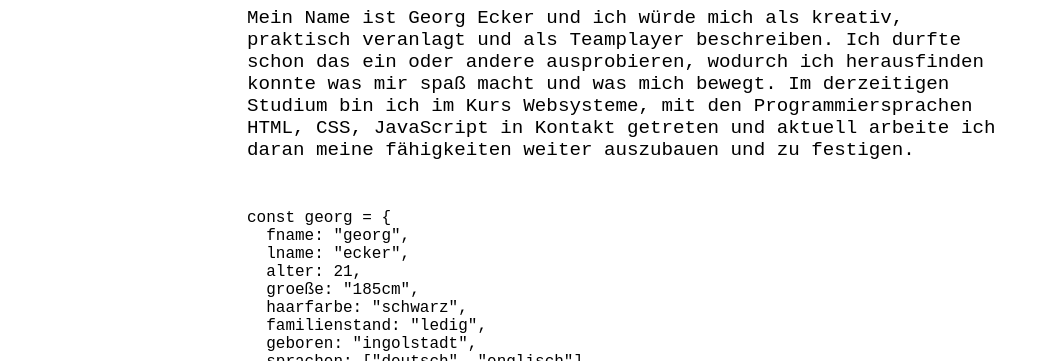
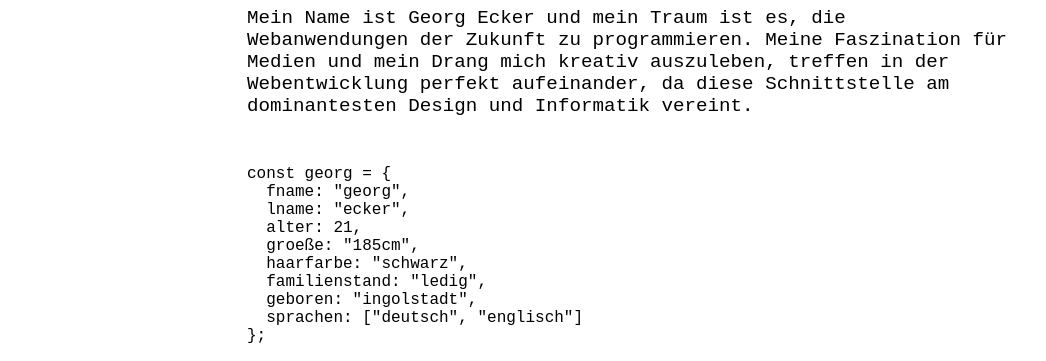
Before and after one commit to GWANDOcode/personal_webpage, a plain HTML site: page index.html in a window 1280 px wide. Shown: the part 813-1174 px from the top of the page, without its empty margins (9-1055 px from the left). Drawn offline with Linux system fonts and the light colour scheme.

Commit message:
Change About me Text

```diff
--- a/index.html
+++ b/index.html
@@ -26,14 +26,11 @@
                 <img src="./images/georg_ecker.jpg" alt="image of Georg Ecker">
                 <h1>Georg Ecker</h1>
                 <p>
-                    Mein Name ist Georg Ecker und ich würde mich als kreativ,
-                    praktisch veranlagt und als Teamplayer beschreiben.
-                    Ich durfte schon das ein oder andere ausprobieren, wodurch
-                    ich herausfinden konnte was mir spaß macht und was mich bewegt.
-                    Im derzeitigen Studium bin ich im Kurs Websysteme, mit den
-                    Programmiersprachen HTML, CSS, JavaScript in Kontakt getreten
-                    und aktuell arbeite ich daran meine fähigkeiten weiter
-                    auszubauen und zu festigen.
+                    Mein Name ist Georg Ecker und mein Traum ist es, die
+                    Webanwendungen der Zukunft zu programmieren. Meine Faszination
+                    für Medien und mein Drang mich kreativ auszuleben, treffen
+                    in der Webentwicklung perfekt aufeinander, da diese Schnittstelle
+                    am dominantesten Design und Informatik vereint.
                 </p>
                 <p class="smaller">
                     const georg = {<br>
```
